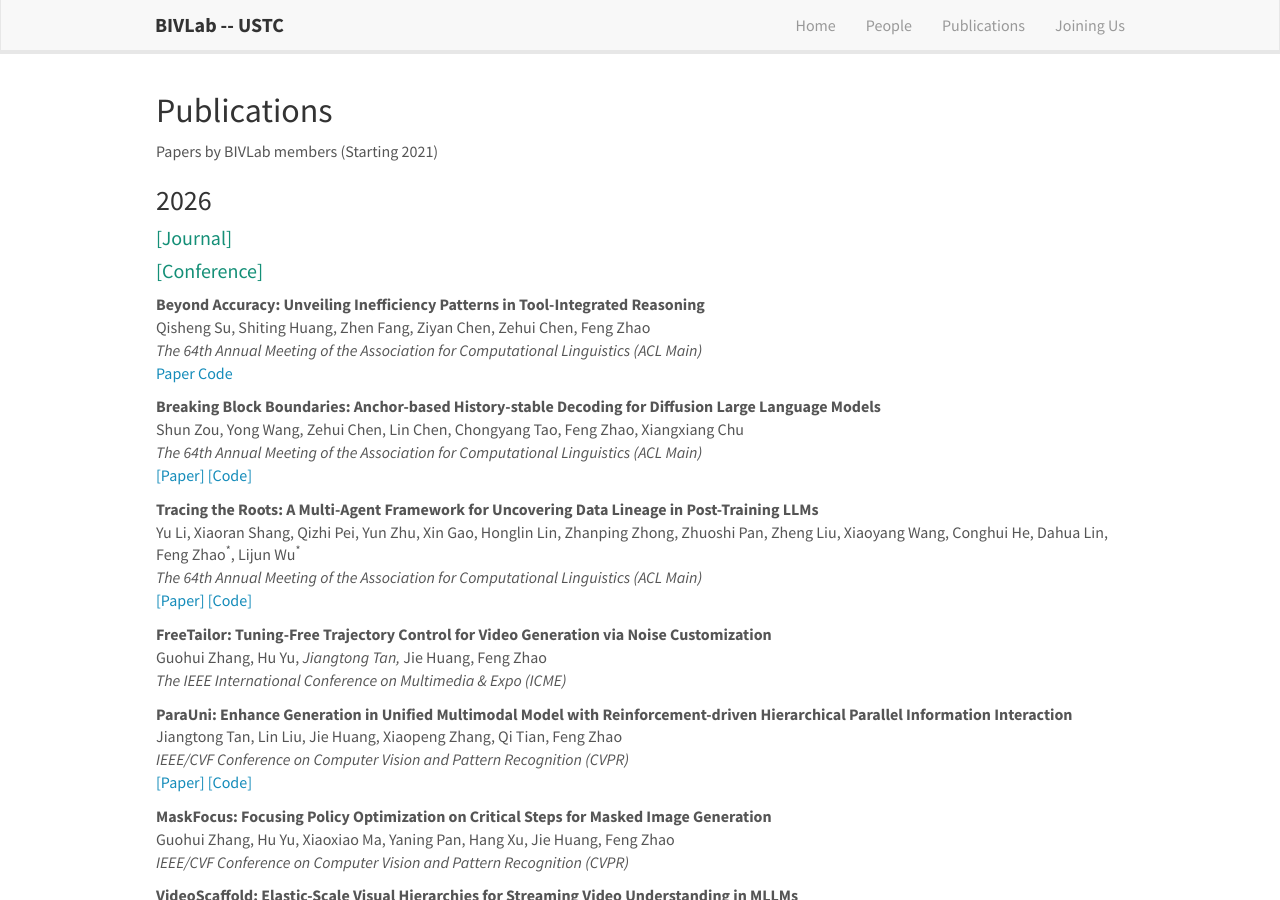
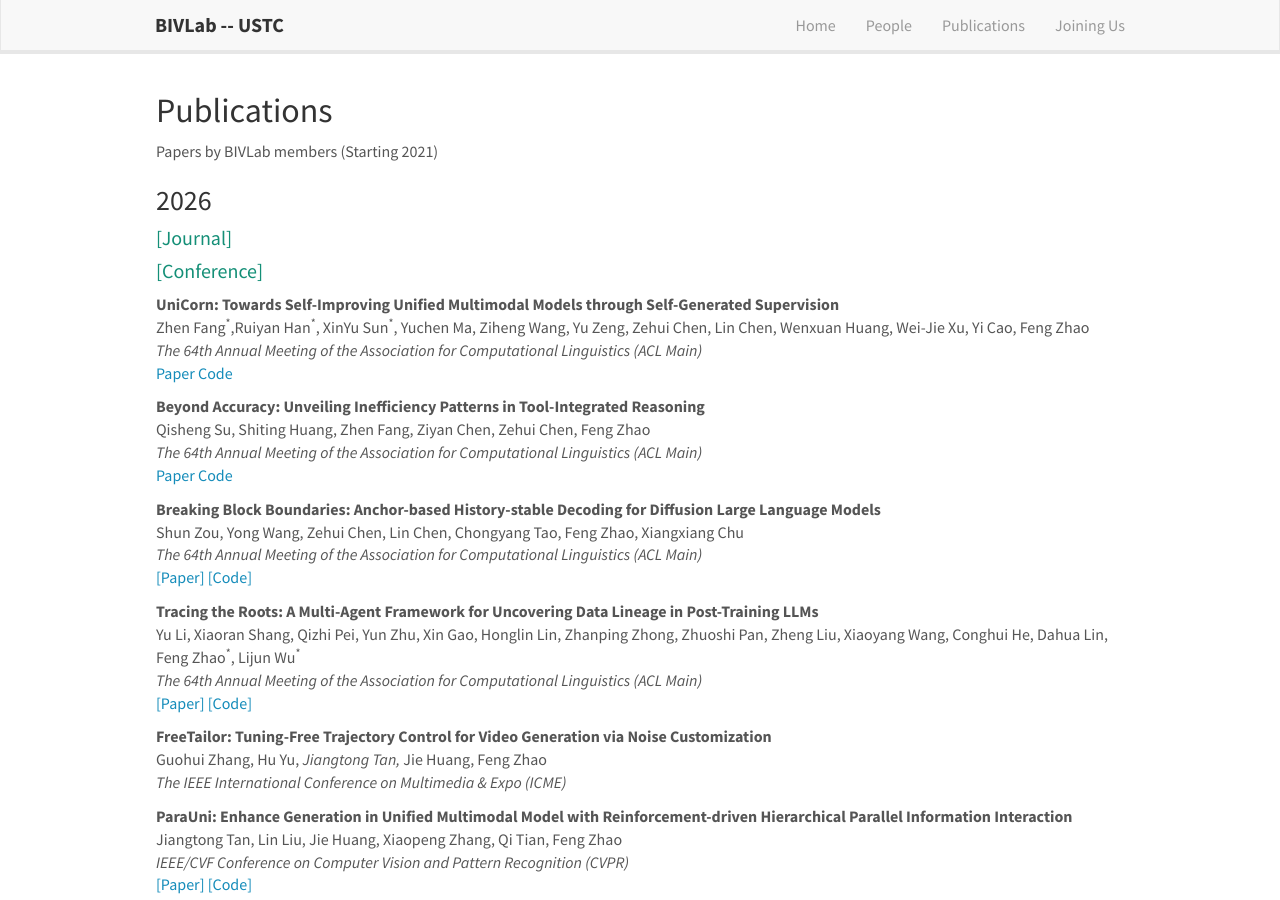
Before and after one commit to bivlab123/bivlab123.github.io, a Jekyll site: the page built from _pages/publications.md, in a window 1280 px wide and 900 px high. Built offline with Jekyll 4.4.1, drawn with Linux system fonts in a browser that asks for light colours; nearby versions of some CDN libraries.

Commit message:
Update publist_2026.yml

```diff
--- a/_data/publist_2026.yml
+++ b/_data/publist_2026.yml
@@ -1,3 +1,16 @@
+- title: "UniCorn: Towards Self-Improving Unified Multimodal Models through Self-Generated Supervision"
+  authors: Zhen Fang<sup>*</sup>,Ruiyan Han<sup>*</sup>,  XinYu Sun<sup>*</sup>, Yuchen Ma, Ziheng Wang, Yu Zeng, Zehui Chen, Lin Chen, Wenxuan Huang, Wei-Jie Xu, Yi Cao, Feng Zhao
+  venue: "The 64th Annual Meeting of the Association for Computational Linguistics (ACL Main)"
+  link:
+    url: https://arxiv.org/abs/2601.03193
+    display: [Paper]
+  code:
+    url: https://github.com/Hungryyan1/UniCorn
+    display: [Code]
+  highlight: 0
+  year: 2026
+
+
 - title: "Beyond Accuracy: Unveiling Inefficiency Patterns in Tool-Integrated Reasoning"
   authors: Qisheng Su, Shiting Huang, Zhen Fang, Ziyan Chen, Zehui Chen, Feng Zhao
   venue: "The 64th Annual Meeting of the Association for Computational Linguistics (ACL Main)"
```
